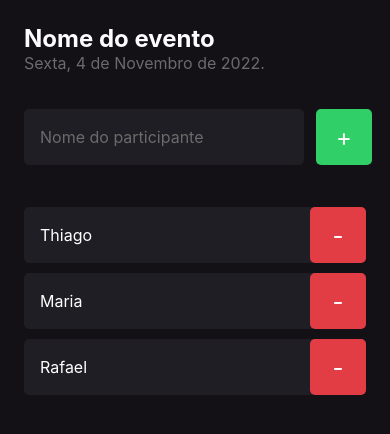
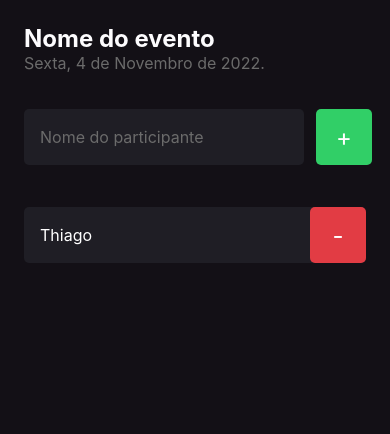
Before and after one commit to thiagoperest/react_native_fundamentos, a React Native app: screen / in a window 390 px wide. Shown: the top 434 px of the page. Built offline with nearby package versions, Linux system fonts and the light colour scheme.

Commit message:
feat: add função remover participante

```diff
--- a/src/components/Participant/index.tsx
+++ b/src/components/Participant/index.tsx
@@ -3,14 +3,15 @@
 
 interface IParticipant {
   name: string;
+  onRemove: () => void;
 }
 
-export function Participant({ name }: IParticipant) {
+export function Participant({ name, onRemove }: IParticipant) {
   return (
     <View style={styles.container}>
       <Text style={styles.name}>{name}</Text>
 
-      <TouchableOpacity style={styles.button}>
+      <TouchableOpacity style={styles.button} onPress={onRemove}>
         <Text style={styles.buttonText}>-</Text>
       </TouchableOpacity>
     </View>
--- a/src/screens/Home/index.tsx
+++ b/src/screens/Home/index.tsx
@@ -5,6 +5,10 @@
 export function Home() {
   function handleParticipantAdd() {
     console.log("Você clicou no botão de Adicionar!");
+  }
+
+  function handleParticipantRemove(name: string) {
+    console.log(`Você clicou em remover o participante ${name}`);
   }
 
   return (
@@ -24,9 +28,10 @@
         </TouchableOpacity>
       </View>
 
-      <Participant name="Thiago" />
-      <Participant name="Maria" />
-      <Participant name="Rafael" />
+      <Participant
+        name="Thiago"
+        onRemove={() => handleParticipantRemove("Thiago")}
+      />
     </View>
   );
 }
```
